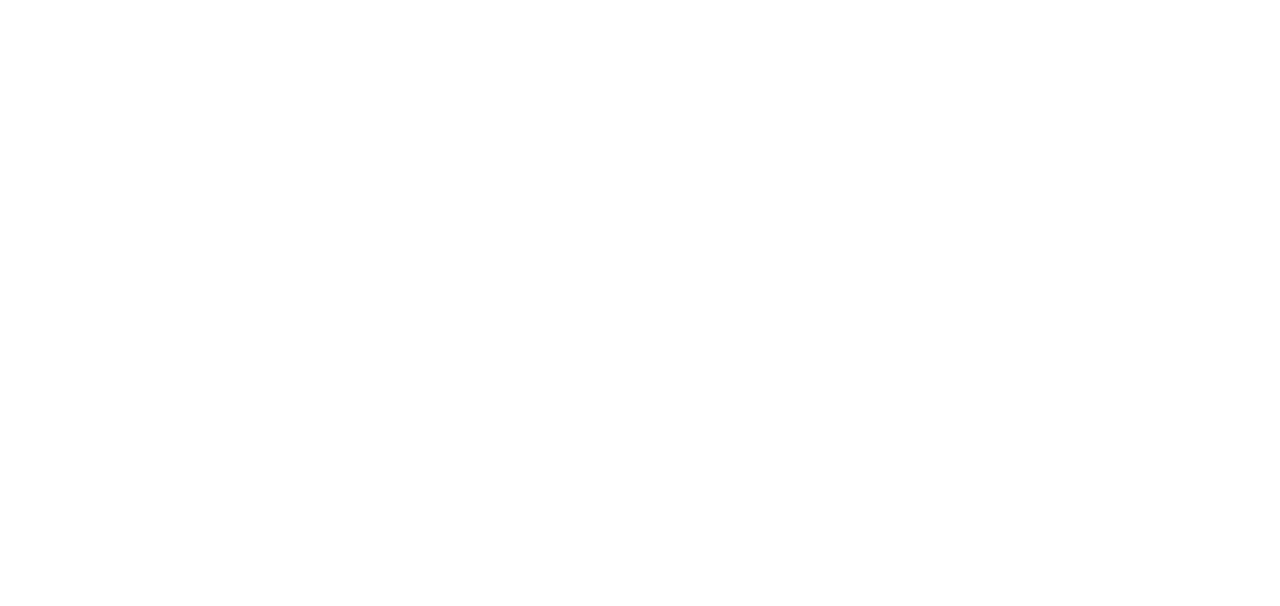
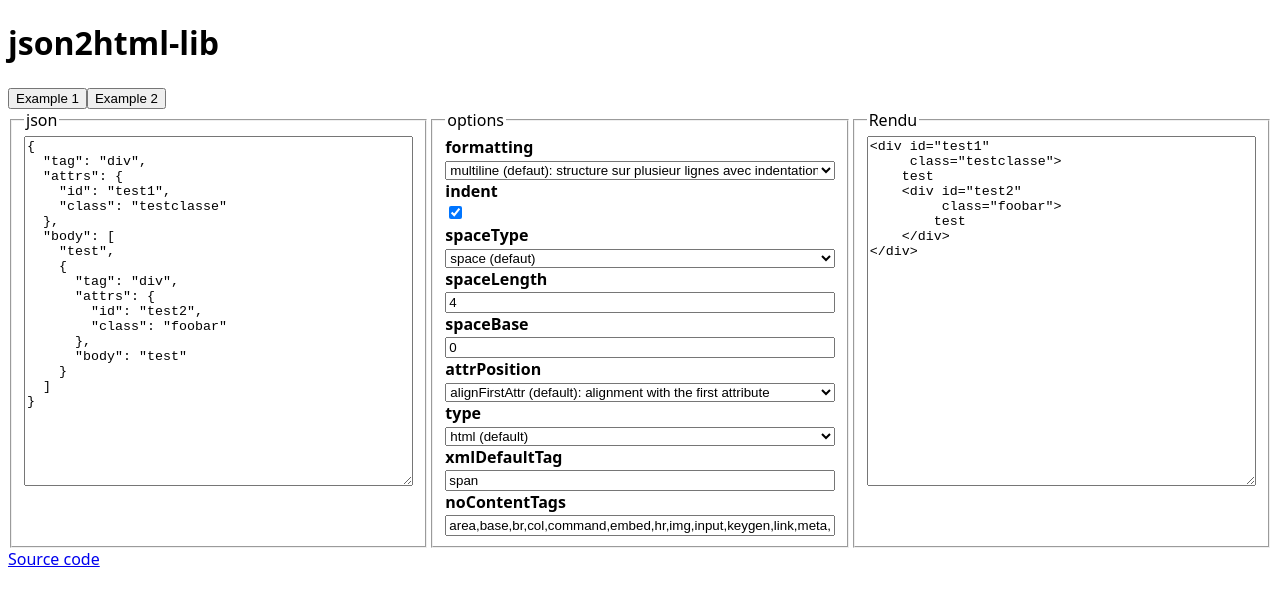
Before and after one commit to ikilote/json2html, an Angular app: page / in a window 1280 px wide. Shown: the top 606 px of the page. Built offline with nearby package versions, Linux system fonts and the light colour scheme.

Commit message:
Add a dynamic demo

```diff
--- a/src/app/app.component.html
+++ b/src/app/app.component.html
@@ -0,0 +1,98 @@
+<h1>json2html-lib</h1>
+
+<div>
+    <button type="button"
+            (click)="updateExample(1)">Example 1</button>
+    <button type="button"
+            (click)="updateExample(2)">Example 2</button>
+</div>
+
+<main>
+    <fieldset class="json">
+        <legend>json</legend>
+        <textarea (change)="format($event.target.value)">{{data | json}}</textarea>
+    </fieldset>
+
+    <fieldset class="options">
+        <legend>options</legend>
+        <div>
+            <label>
+                <span>formatting</span>
+                <select [value]="formatting"
+                        (change)="formatting = $event.target.value; generated()">
+                    <option value="multiline">multiline (defaut): structure sur plusieur lignes avec indentation
+                        possible</option>
+                    <option value="inline">inline: all on one line without space</option>
+                </select>
+            </label>
+            <label *ngIf="formatting === 'multiline'">
+                <span>indent</span>
+                <input type="checkbox"
+                       [checked]="indent"
+                       (change)="indent = $event.target.checked; generated()">
+            </label>
+            <label *ngIf="indent && formatting === 'multiline'">
+                <span>spaceType</span>
+                <select [value]="spaceType"
+                        (change)="spaceType = $event.target.value; generated()">
+                    <option value="space">space (defaut)</option>
+                    <option value="tab">tab</option>
+                </select>
+            </label>
+            <label *ngIf="indent && formatting === 'multiline'">
+                <span>spaceLength</span>
+                <input [value]="spaceLength"
+                       type="number"
+                       min="0"
+                       (change)="spaceLength = $event.target.value; generated()">
+            </label>
+            <label *ngIf="indent && formatting === 'multiline'">
+                <span>spaceBase</span>
+                <input [value]="spaceBase"
+                       type="number"
+                       min="0"
+                       (change)="spaceBase = $event.target.value; generated()">
+            </label>
+            <label *ngIf="indent && formatting === 'multiline'">
+                <span>attrPosition</span>
+                <select [value]="attrPosition"
+                        (change)="attrPosition = $event.target.value; generated()">
+                    <option value="space">inline: no alignment</option>
+                    <option value="space">space: alignment with higher level</option>
+                    <option value="alignTag">alignTag: alignment with the tag</option>
+                    <option value="alignFirstAttr">alignFirstAttr (default): alignment with the first attribute</option>
+                </select>
+            </label>
+            <label>
+                <span>type</span>
+                <select [value]="type"
+                        (change)="type = $event.target.value; generated()">
+                    <option value="html">html (default)</option>
+                    <option value="xml">xml</option>
+                </select>
+            </label>
+            <label>
+                <span>xmlDefaultTag</span>
+                <input type="text"
+                       [value]="xmlDefaultTag"
+                       (change)="xmlDefaultTag = $event.target.value; generated()">
+            </label>
+            <label>
+                <span>noContentTags</span>
+                <input type="text"
+                       [value]="noContentTags"
+                       (change)="noContentTags = $event.target.value; generated()">
+            </label>
+        </div>
+    </fieldset>
+
+    <fieldset class="rendu">
+        <legend>Rendu</legend>
+        <textarea>{{html}}</textarea>
+    </fieldset>
+</main>
+
+
+<footer>
+    <a href="https://git.ikilote.net/angular/json2html">Source code</a>
+</footer>
--- a/src/app/app.component.scss
+++ b/src/app/app.component.scss
@@ -0,0 +1,49 @@
+
+::ng-deep {
+    :root {
+
+    }
+
+    body {
+        font-family: sans;
+    }
+
+    * {
+        box-sizing: border-box;
+    }
+}
+
+
+main {
+    display: grid;
+    grid-template: "a b c" / 2fr 2fr 2fr;
+}
+
+form {
+    flex: 3;
+}
+
+aside {
+    flex: 2;
+    padding: 0 15px
+}
+
+
+textarea {
+    width: 100%;
+    min-height: 350px;
+}
+
+input:not([type="checkbox"]):not([type="radio"]),
+select {
+    width: 100%;
+}
+
+label {
+    display: block;
+
+    & >  span {
+        display: block;
+        font-weight: 700;
+    }
+}
--- a/src/app/app.component.ts
+++ b/src/app/app.component.ts
@@ -1,6 +1,8 @@
 import { Component } from '@angular/core';
 
-import { Json2html } from 'projects/json2html/src/public_api';
+import { Json2html, Json2htmlRef, Json2htmlOptions } from 'projects/json2html/src/public_api';
+
+import { examples } from './app.json';
 
 @Component({
     selector: 'app-root',
@@ -9,60 +11,69 @@
 })
 export class AppComponent {
 
+    // options
+    spaceType: 'space' | 'tab' = 'space';
+    spaceLength = 4;
+    spaceBase = 0;
+    // maxLenght= 0;
+    attrPosition: 'inline' | 'space' | 'alignTag' | 'alignFirstAttr' = 'alignFirstAttr';
+    type: 'html' | 'xml' = 'html';
+    formatting: 'inline' | 'multiline' = 'multiline';
+    indent = true;
+    xmlDefaultTag = 'span';
+    noContentTags = [
+        'area',
+        'base',
+        'br',
+        'col',
+        'command',
+        'embed',
+        'hr',
+        'img',
+        'input',
+        'keygen',
+        'link',
+        'meta',
+        'param',
+        'source',
+        'track',
+        'wbr'
+    ].toString();
+
+    data: Json2htmlRef | Json2htmlRef[];
+    html: string;
+
     constructor() {
+        this.updateExample(1);
+    }
 
-        console.log(new Json2html({
-            tag: 'div',
-            attrs: { id: 'test1', class: 'testclasse' },
-            body: [
-                'test',
-                {
-                    tag: 'div',
-                    attrs: { id: 'test2', class: 'foobar' },
-                    body: 'test'
-                }
-            ]
-        }, { formatting: 'multiline' }).toString());
+    updateExample(number: number) {
+        this.data = examples[number];
+        this.generated();
+    }
 
-        console.log(new Json2html([{
-            tag: 'div',
-            attrs: { id: 'test', class: 'testclasse', test: null },
-            body: [
-                'test',
-                {
-                    tag: 'div',
-                    attrs: { id: 'test-div', class: 'foo' },
-                    body: [
-                        'test2',
-                        {
-                            tag: 'div',
-                            attrs: { id: 'test-subdiv', class: 'foobar' },
-                            body: 'test3'
-                        }
-                    ]
-                },
-                {
-                    tag: 'hr'
-                },
-                {
-                    tag: 'span',
-                    attrs: { id: 'test-span', class: 'bar' },
-                    body: [
-                        'test2'
-                    ]
-                }
-            ]
-        },
-        {
-            tag: 'span',
-            attrs: { id: 'attr-2', class: 'bar' },
-            body: [
-                'test2'
-            ]
-        }], {
-            spaceBase: 5,
-            type: 'xml'
-        }).toString());
+    format(json: string) {
+        try {
+            this.data = JSON.parse(json);
+        } catch (error) {
+            console.error(error);
+        }
+    }
 
+    generated() {
+        const options: Json2htmlOptions = {
+            spaceType: this.spaceType,
+            spaceLength: this.spaceLength,
+            spaceBase: this.spaceBase,
+            attrPosition: this.attrPosition,
+            type: this.type,
+            formatting: this.formatting,
+            indent: this.indent,
+            xmlDefaultTag: this.xmlDefaultTag,
+            noContentTags: this.noContentTags.split(',')
+        };
+
+        console.log(options);
+        this.html = new Json2html(this.data, options).toString();
     }
 }
--- /dev/null
+++ b/src/app/app.json.ts
@@ -0,0 +1,53 @@
+export const examples = [
+    ,
+    {
+        tag: 'div',
+        attrs: { id: 'test1', class: 'testclasse' },
+        body: [
+            'test',
+            {
+                tag: 'div',
+                attrs: { id: 'test2', class: 'foobar' },
+                body: 'test'
+            }
+        ]
+    },
+    [
+        {
+            tag: 'div',
+            attrs: { id: 'test', class: 'testclasse', test: null },
+            body: [
+                'test',
+                {
+                    tag: 'div',
+                    attrs: { id: 'test-div', class: 'foo' },
+                    body: [
+                        'test2',
+                        {
+                            tag: 'div',
+                            attrs: { id: 'test-subdiv', class: 'foobar' },
+                            body: 'test3'
+                        }
+                    ]
+                },
+                {
+                    tag: 'hr'
+                },
+                {
+                    tag: 'span',
+                    attrs: { id: 'test-span', class: 'bar' },
+                    body: [
+                        'test2'
+                    ]
+                }
+            ]
+        },
+        {
+            tag: 'span',
+            attrs: { id: 'attr-2', class: 'bar' },
+            body: [
+                'test2'
+            ]
+        }
+    ]
+];
```
